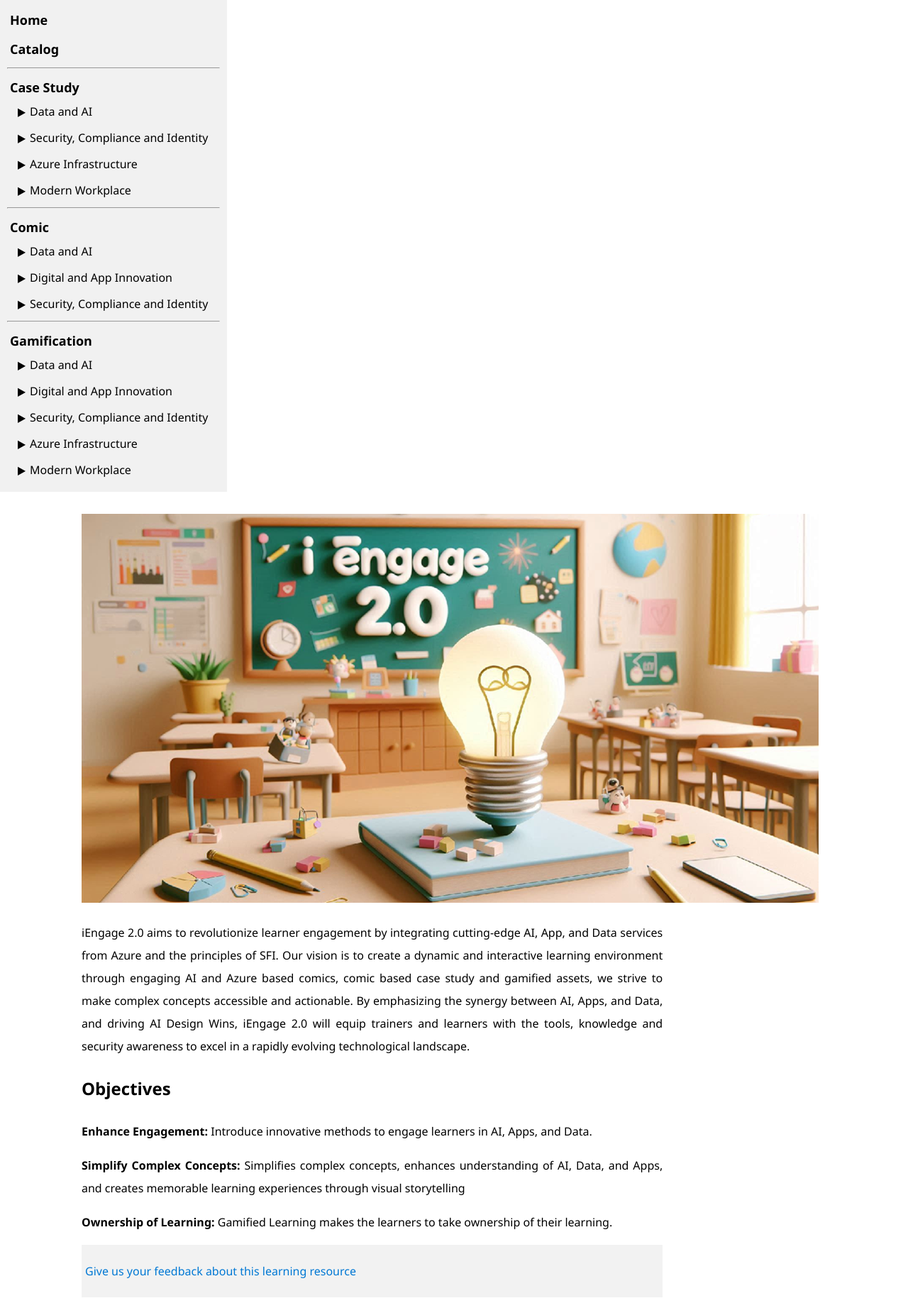
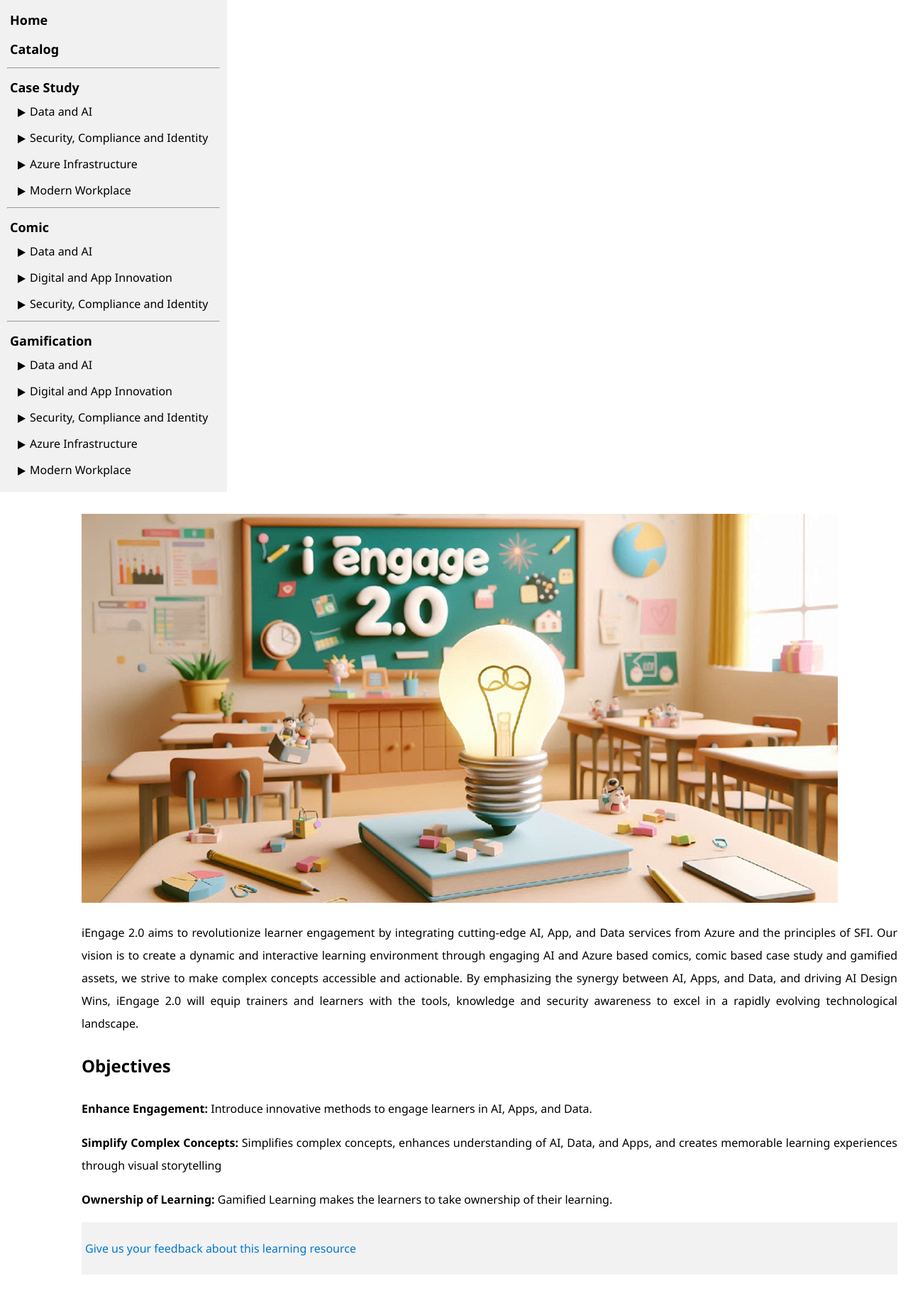
Before and after one commit to ningweinw/iengage, a Jekyll site: the page built from index.markdown, in a window 1280 px wide. Shown: the whole page at 71% size. Built offline with Jekyll 4.4.1, drawn with Linux system fonts in a browser that asks for light colours; after the commit the page ends 1811 px from its top, so only the background shows below that.

Commit message:
Update style.css

```diff
--- a/assets/css/style.css
+++ b/assets/css/style.css
@@ -25,8 +25,6 @@
 }
 
 .content-wrapper {
-    width: 80%; /* Adjust the width as needed */
-    max-width: 1024px; /* Maximum width */
     text-align: justify; /* Center the text */
 }
 .divider {
```
